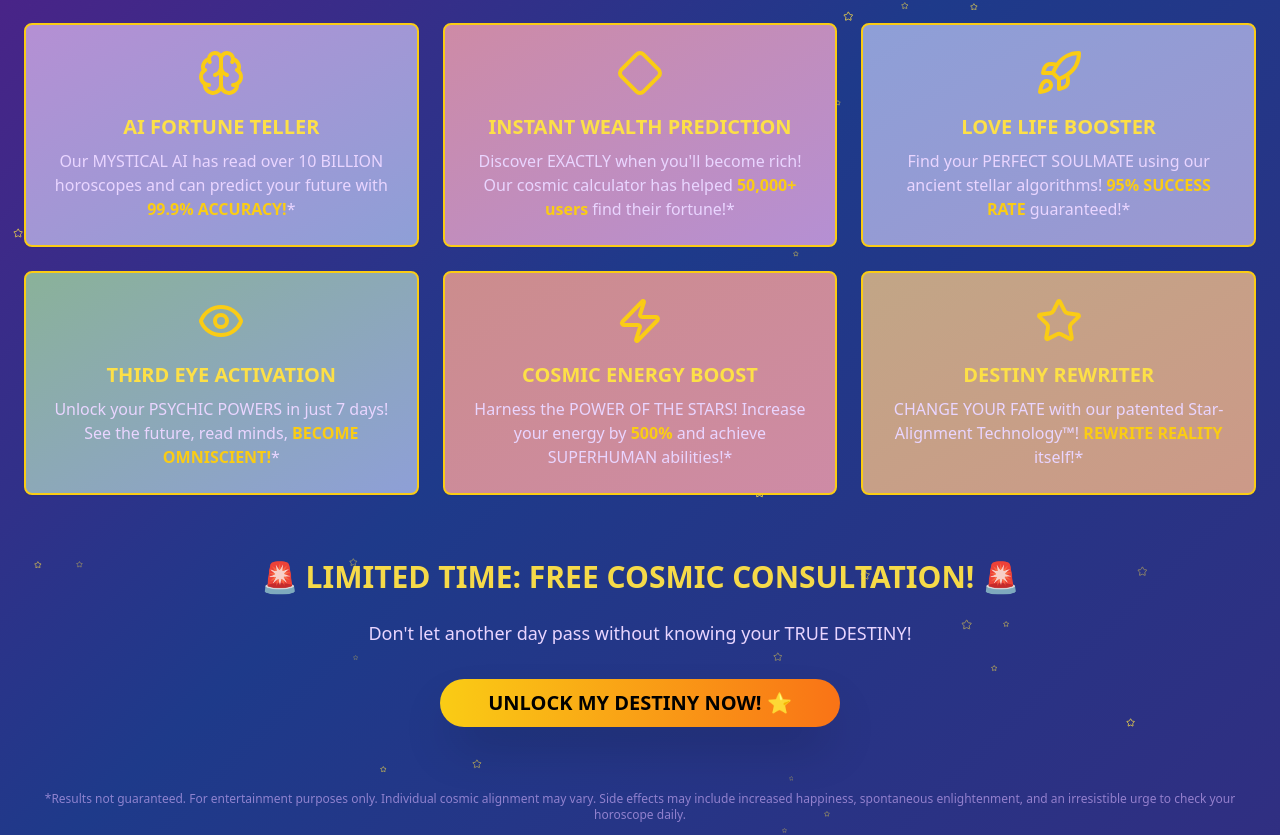
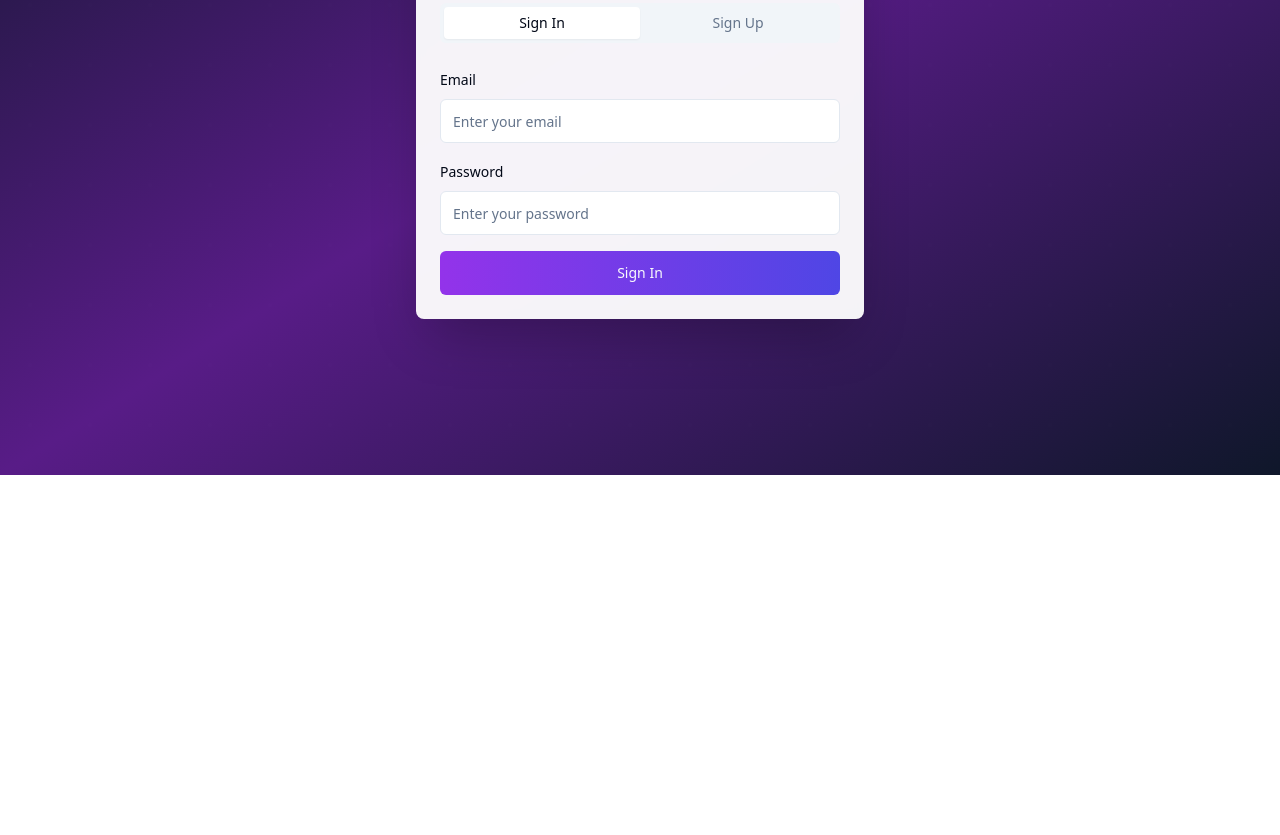
Before and after one commit to CoastalOrg/astrology-now, a React (Vite) app: page / in a window 1280 px wide. Shown: the part 325-1160 px from the top of the page. After the commit the page ends 800 px from the top, so only its background shows below. Built offline with nearby package versions, Linux system fonts and the light colour scheme.

Commit message:
Reverted to commit 45299f9b7bf72af68d2eefe9dbeff20cb3c270df

```diff
--- a/src/pages/Index.tsx
+++ b/src/pages/Index.tsx
@@ -3,141 +3,6 @@ import React from 'react';
 import { AuthProvider, useAuth } from '@/components/auth/AuthProvider';
 import AuthPage from '@/components/auth/AuthPage';
 import Dashboard from '@/components/dashboard/Dashboard';
-import { Button } from '@/components/ui/button';
-import { Card, CardContent } from '@/components/ui/card';
-import { Star, Zap, Brain, Diamond, Rocket, Eye } from 'lucide-react';
-
-const HeroSection = () => {
-  return (
-    <div className="min-h-screen bg-gradient-to-br from-purple-900 via-blue-900 to-indigo-900 text-white relative overflow-hidden">
-      {/* Animated background stars */}
-      <div className="absolute inset-0">
-        {[...Array(50)].map((_, i) => (
-          <div
-            key={i}
-            className="absolute animate-pulse"
-            style={{
-              left: `${Math.random() * 100}%`,
-              top: `${Math.random() * 100}%`,
-              animationDelay: `${Math.random() * 3}s`,
-            }}
-          >
-            <Star size={Math.random() * 8 + 4} className="text-yellow-300" />
-          </div>
-        ))}
-      </div>
-
-      <div className="relative z-10 container mx-auto px-6 py-20">
-        {/* Main Hero Content */}
-        <div className="text-center mb-16">
-          <h1 className="text-6xl md:text-8xl font-bold mb-6 bg-gradient-to-r from-yellow-400 via-pink-500 to-purple-500 bg-clip-text text-transparent animate-pulse">
-            ASTROLOGY NOW!
-          </h1>
-          <p className="text-2xl md:text-3xl mb-4 font-semibold text-yellow-300">
-            🌟 UNLOCK THE SECRETS OF THE UNIVERSE! 🌟
-          </p>
-          <p className="text-xl md:text-2xl mb-8 text-purple-200">
-            The REVOLUTIONARY cosmic app that GUARANTEES to transform your destiny!
-          </p>
-        </div>
-
-        {/* Exaggerated Claims Grid */}
-        <div className="grid md:grid-cols-2 lg:grid-cols-3 gap-6 mb-16">
-          <Card className="bg-gradient-to-br from-purple-800/50 to-blue-800/50 border-yellow-400 border-2">
-            <CardContent className="p-6 text-center">
-              <Brain className="mx-auto mb-4 text-yellow-400" size={48} />
-              <h3 className="text-xl font-bold mb-2 text-yellow-300">AI FORTUNE TELLER</h3>
-              <p className="text-purple-200">
-                Our MYSTICAL AI has read over 10 BILLION horoscopes and can predict your future with
-                <span className="text-yellow-400 font-bold"> 99.9% ACCURACY!</span>*
-              </p>
-            </CardContent>
-          </Card>
-
-          <Card className="bg-gradient-to-br from-pink-800/50 to-purple-800/50 border-yellow-400 border-2">
-            <CardContent className="p-6 text-center">
-              <Diamond className="mx-auto mb-4 text-yellow-400" size={48} />
-              <h3 className="text-xl font-bold mb-2 text-yellow-300">INSTANT WEALTH PREDICTION</h3>
-              <p className="text-purple-200">
-                Discover EXACTLY when you'll become rich! Our cosmic calculator has helped
-                <span className="text-yellow-400 font-bold"> 50,000+ users</span> find their fortune!*
-              </p>
-            </CardContent>
-          </Card>
-
-          <Card className="bg-gradient-to-br from-blue-800/50 to-indigo-800/50 border-yellow-400 border-2">
-            <CardContent className="p-6 text-center">
-              <Rocket className="mx-auto mb-4 text-yellow-400" size={48} />
-              <h3 className="text-xl font-bold mb-2 text-yellow-300">LOVE LIFE BOOSTER</h3>
-              <p className="text-purple-200">
-                Find your PERFECT SOULMATE using our ancient stellar algorithms!
-                <span className="text-yellow-400 font-bold"> 95% SUCCESS RATE</span> guaranteed!*
-              </p>
-            </CardContent>
-          </Card>
-
-          <Card className="bg-gradient-to-br from-green-800/50 to-blue-800/50 border-yellow-400 border-2">
-            <CardContent className="p-6 text-center">
-              <Eye className="mx-auto mb-4 text-yellow-400" size={48} />
-              <h3 className="text-xl font-bold mb-2 text-yellow-300">THIRD EYE ACTIVATION</h3>
-              <p className="text-purple-200">
-                Unlock your PSYCHIC POWERS in just 7 days! See the future, read minds,
-                <span className="text-yellow-400 font-bold"> BECOME OMNISCIENT!</span>*
-              </p>
-            </CardContent>
-          </Card>
-
-          <Card className="bg-gradient-to-br from-red-800/50 to-pink-800/50 border-yellow-400 border-2">
-            <CardContent className="p-6 text-center">
-              <Zap className="mx-auto mb-4 text-yellow-400" size={48} />
-              <h3 className="text-xl font-bold mb-2 text-yellow-300">COSMIC ENERGY BOOST</h3>
-              <p className="text-purple-200">
-                Harness the POWER OF THE STARS! Increase your energy by
-                <span className="text-yellow-400 font-bold"> 500%</span> and achieve SUPERHUMAN abilities!*
-              </p>
-            </CardContent>
-          </Card>
-
-          <Card className="bg-gradient-to-br from-yellow-800/50 to-orange-800/50 border-yellow-400 border-2">
-            <CardContent className="p-6 text-center">
-              <Star className="mx-auto mb-4 text-yellow-400" size={48} />
-              <h3 className="text-xl font-bold mb-2 text-yellow-300">DESTINY REWRITER</h3>
-              <p className="text-purple-200">
-                CHANGE YOUR FATE with our patented Star-Alignment Technology™!
-                <span className="text-yellow-400 font-bold"> REWRITE REALITY</span> itself!*
-              </p>
-            </CardContent>
-          </Card>
-        </div>
-
-        {/* Call to Action */}
-        <div className="text-center">
-          <p className="text-2xl md:text-3xl font-bold text-yellow-300 mb-6 animate-pulse">
-            🚨 LIMITED TIME: FREE COSMIC CONSULTATION! 🚨
-          </p>
-          <p className="text-lg mb-8 text-purple-200">
-            Don't let another day pass without knowing your TRUE DESTINY!
-          </p>
-          <Button
-            size="lg"
-            className="bg-gradient-to-r from-yellow-400 to-orange-500 hover:from-yellow-500 hover:to-orange-600 text-black font-bold text-xl px-12 py-6 rounded-full shadow-2xl transform hover:scale-105 transition-all duration-300"
-          >
-            UNLOCK MY DESTINY NOW! ⭐
-          </Button>
-        </div>
-
-        {/* Disclaimer */}
-        <div className="mt-16 text-center">
-          <p className="text-xs text-purple-300 opacity-60">
-            *Results not guaranteed. For entertainment purposes only.
-            Individual cosmic alignment may vary. Side effects may include increased happiness,
-            spontaneous enlightenment, and an irresistible urge to check your horoscope daily.
-          </p>
-        </div>
-      </div>
-    </div>
-  );
-};
 
 const AppContent = () => {
   const { user, loading } = useAuth();
@@ -153,17 +18,7 @@ const AppContent = () => {
     );
   }
 
-  // Show Hero section if user is not authenticated
-  if (!user) {
-    return (
-      <>
-        <HeroSection />
-        <AuthPage />
-      </>
-    );
-  }
-
-  return <Dashboard />;
+  return user ? <Dashboard /> : <AuthPage />;
 };
 
 const Index = () => {
```
